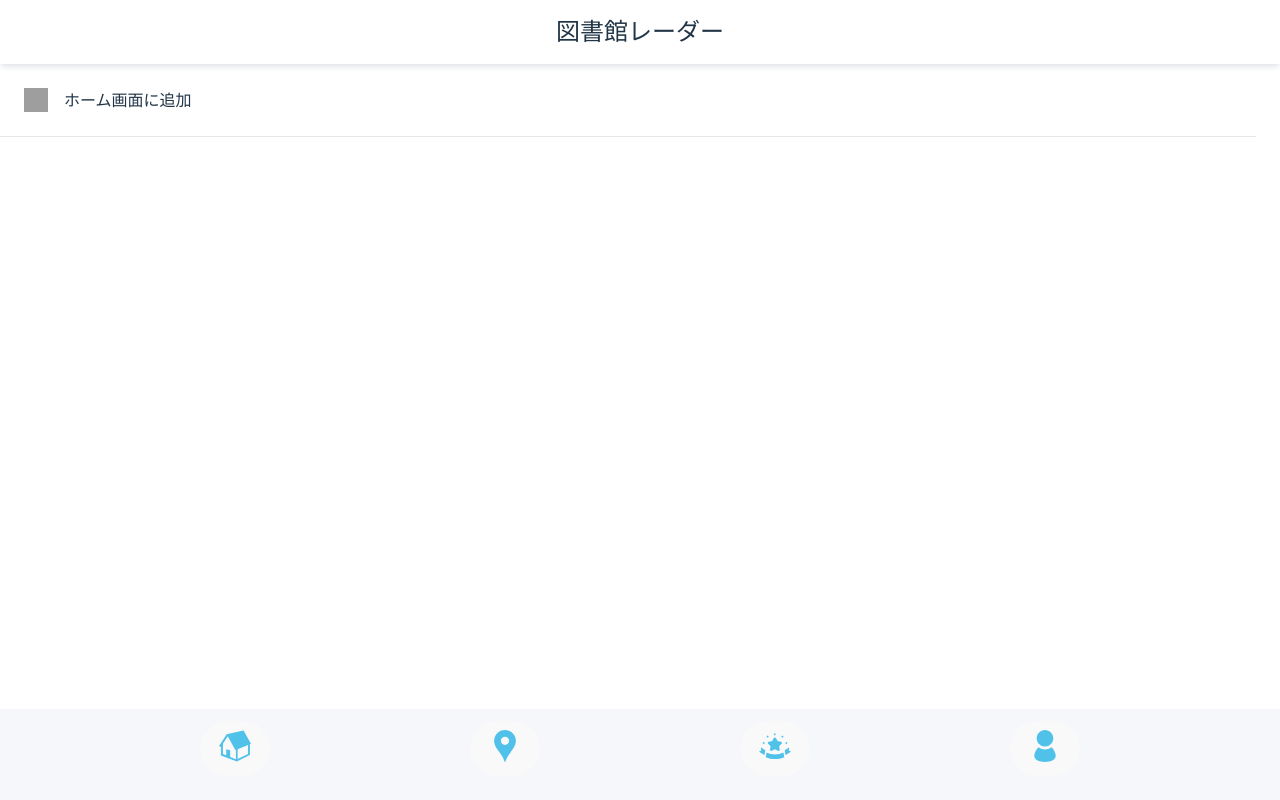
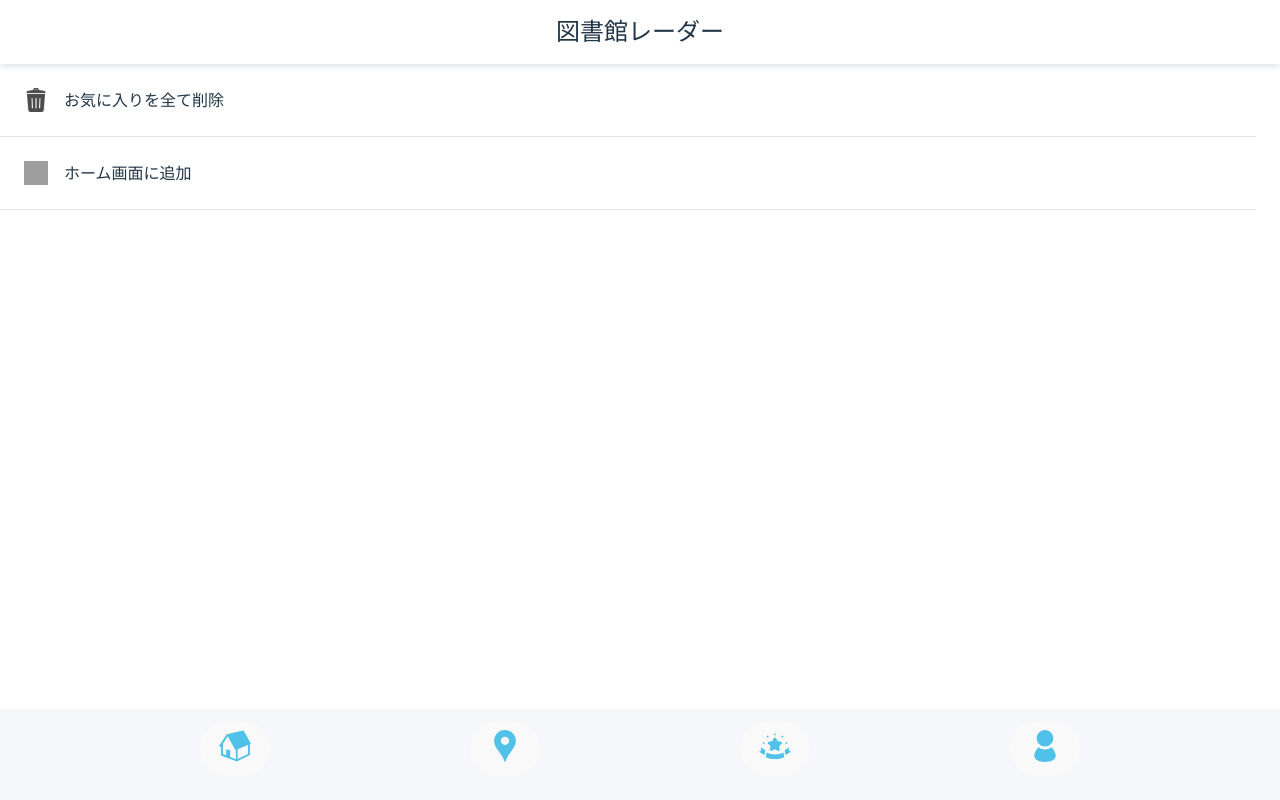
Before and after one commit to qkuronekop/library_rader, a Vue app: page /my_page in a window 1280 px wide. Built offline with nearby package versions, Linux system fonts and the light colour scheme; grey boxes are pictures that could not be loaded; what vue3-openlayers would draw is missing.

Commit message:
お気に入りを全て削除

```diff
--- a/src/components/MyPageScreen.vue
+++ b/src/components/MyPageScreen.vue
@@ -1,16 +1,35 @@
 <script lang="ts">
-import { defineComponent } from "vue";
+import { defineComponent, ref } from "vue";
 
 export default defineComponent({
   name: "MyPageScreen",
-  setup(props) {},
+  setup(props) {
+    const modalOpen = ref(false);
+    return {
+      modalOpen,
+    };
+  },
   methods: {
     onClickAddHome() {},
+    onClickNo() {
+      this.modalOpen = false;
+    },
+    onClickYes() {
+      localStorage.removeItem("favorite_libralies");
+      this.modalOpen = false;
+    },
   },
 });
 </script>
 <template>
-  <div class="mt-8">
+  <div id="my_page" class="mt-8">
+    <div>
+      <div class="m-6 flex" @click="modalOpen = true">
+        <img class="w-6 h-6 mr-4" src="../assets/icon/delete.png" />
+        <p class="text-left">お気に入りを全て削除</p>
+      </div>
+      <hr class="mr-6" />
+    </div>
     <div>
       <div class="m-6 flex" @click="onClickAddHome">
         <img class="w-6 h-6 mr-4" src="../assets/icon/ic_home.png" />
@@ -19,4 +38,18 @@ export default defineComponent({
       <hr class="mr-6" />
     </div>
   </div>
+  <teleport to="#my_page">
+    <div
+      class="bg-slate-100 rounded-md drop-shadow-md mx-4 p-4"
+      v-if="modalOpen"
+    >
+      <img class="w-6 h-6 mb-2" src="../assets/icon/attention.png" />
+      <p class="text-left">お気に入りを全て削除します。</p>
+      <p class="text-left mb-4">本当によろしいですか？</p>
+      <div class="mr-auto">
+        <botton @click="onClickNo" class="mr-1 text-slate-500">いいえ</botton>
+        <botton @click="onClickYes" class="ml-1 text-rose-500">はい</botton>
+      </div>
+    </div>
+  </teleport>
 </template>
--- /dev/null
+++ b/src/service/SearchFromIsbnService.ts
@@ -0,0 +1,14 @@
+import axios from "axios";
+import { Library } from "../models/Library";
+
+class SearchService {
+  private URL = "/api/check?appkey=a7606ce7ca5e7be0119f04b9092a72d9&isbn={isbn}&format=json&callback=";
+
+  public async getLiblaries(geocode: string):Promise<Array<Library>> {
+    const res = await axios.get<Array<Library>>(this.URL.replace("{geocode}", geocode));
+    return res.data;
+  }
+
+}
+
+export default new SearchService()
```
Also changed, not shown: src/assets/icon/attention.png (added).
